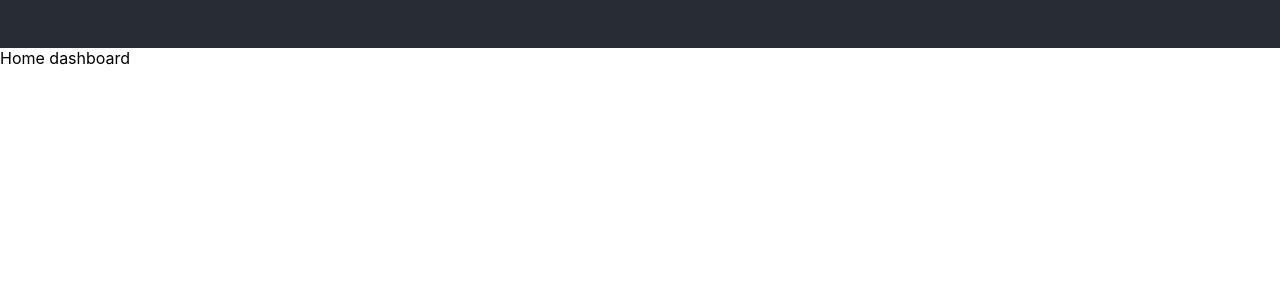
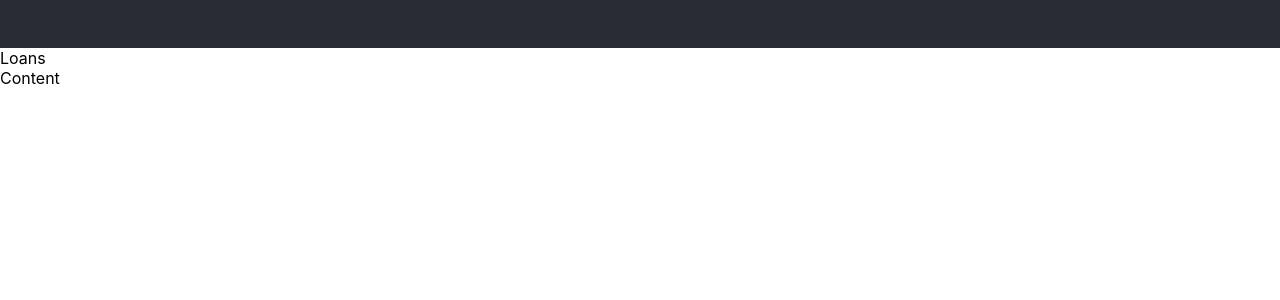
Before and after one commit to lavishmantri/finance-manager, a React (Create React App) app: page / in a window 1280 px wide. Shown: the top 300 px of the page. Built offline with nearby package versions, Linux system fonts and the light colour scheme.

Commit message:
placeholder components

```diff
--- a/src/App.tsx
+++ b/src/App.tsx
@@ -1,12 +1,12 @@
 import styles from './App.module.scss';
-import { Home } from './pages/Home';
+import { Loans } from './pages/Loans';
 
 function App() {
   return (
     <div className={styles.app}>
       <header className={styles.appHeader}></header>
       <div className={styles.appContent}>
-        <Home />
+        <Loans />
       </div>
     </div>
   );
--- a/src/components/add-transaction/AddTransaction.tsx
+++ b/src/components/add-transaction/AddTransaction.tsx
@@ -10,7 +10,7 @@ export const AddTransaction = ({}: AddTransactionProps) => {
   const handleInputChange = (value: string) => {};
 
   return (
-    <Modal isOpen={false} title="Add transaction">
+    <Modal isOpen title="Add transaction">
       <FormControl label="" value="" onChange={handleInputChange} type="input" />
       <FormControl label="" value="" onChange={handleInputChange} type="input" />
       <FormControl label="" value="" onChange={handleInputChange} type="input" />
--- a/src/components/form-control/FormControl.tsx
+++ b/src/components/form-control/FormControl.tsx
@@ -11,7 +11,7 @@ interface FormControlProps {
 export const FormControl = ({ label, value, onChange }: FormControlProps) => {
   return (
     <div className={styles.formControl}>
-      {label && <label>label</label>}
+      {label && <label>{label}</label>}
       <Input value={value} onChange={onChange} />
     </div>
   );
--- /dev/null
+++ b/src/components/loans-list/LoansList.container.tsx
@@ -0,0 +1,5 @@
+import { LoansList } from './LoansList';
+
+export const LoansListContainer = () => {
+  return <LoansList />;
+};
--- /dev/null
+++ b/src/components/loans-list/LoansList.tsx
@@ -0,0 +1,8 @@
+export const LoansList = () => {
+  return (
+    <div>
+      <div>Loans</div>
+      <div>Content</div>
+    </div>
+  );
+};
--- /dev/null
+++ b/src/pages/Loans.tsx
@@ -0,0 +1,9 @@
+import { LoansListContainer } from '../components/loans-list/LoansList.container';
+
+export const Loans = () => {
+  return (
+    <div>
+      <LoansListContainer />
+    </div>
+  );
+};
```
